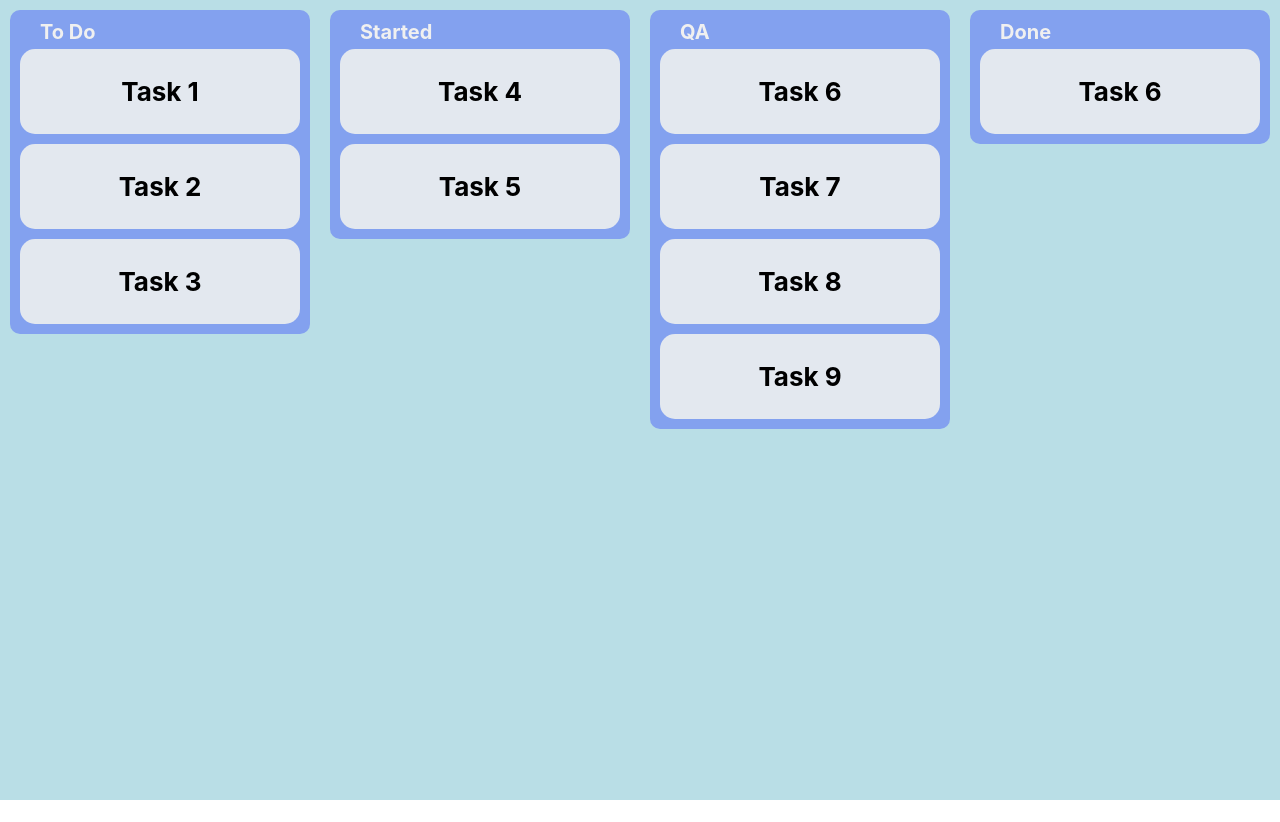
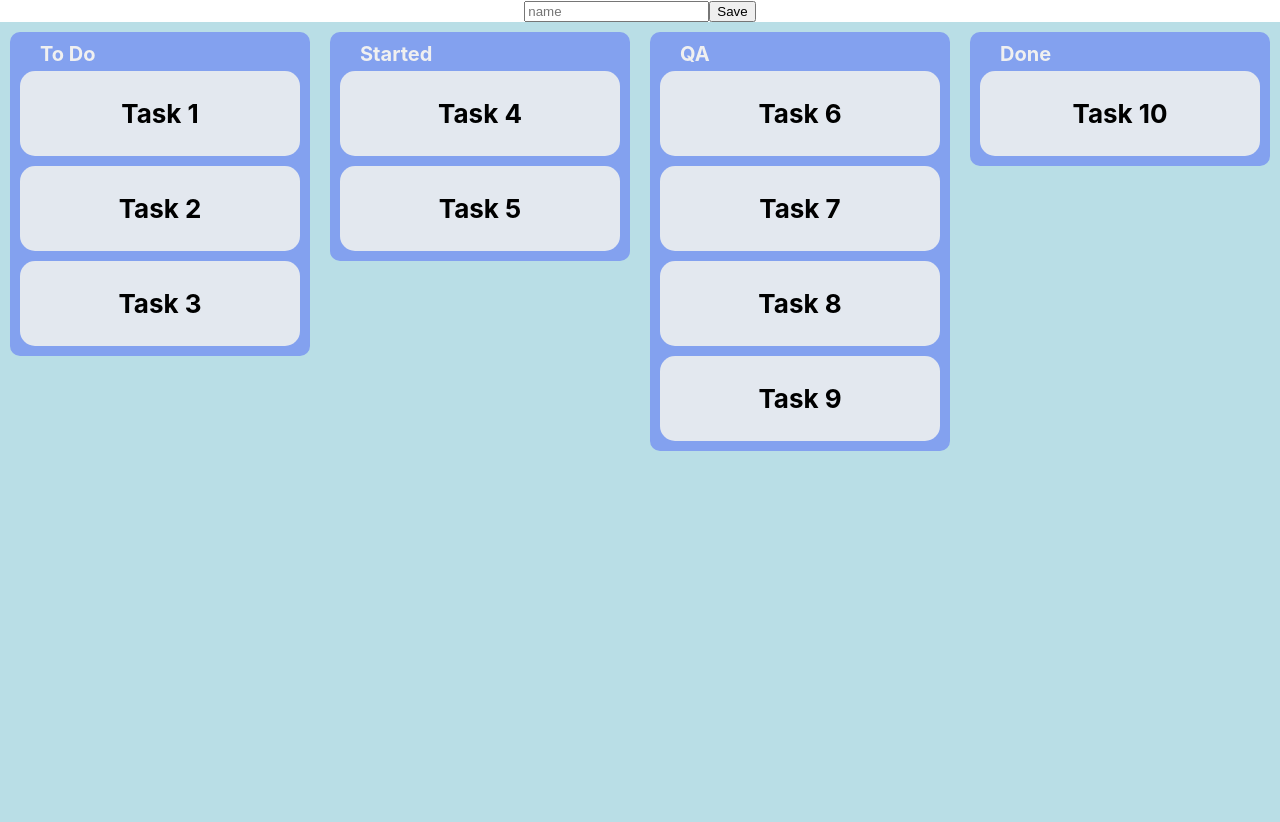
Before and after one commit to UserSampath/task-kanban2, a React (Create React App) app: page / in a window 1280 px wide. Before the commit the page ends 800 px from the top, so only its background shows below. Built offline with nearby package versions, Linux system fonts and the light colour scheme.

Commit message:
can add cards

```diff
--- a/src/App.js
+++ b/src/App.js
@@ -1,19 +1,47 @@
-import React from 'react';
 import './App.css';
+import React, { useState } from 'react';
 import DragNDrop from './components/DragNDrop';
 
 const data = [
   { title: 'To Do', items: ['Task 1', 'Task 2', 'Task 3'] },
   { title: 'Started', items: ['Task 4', 'Task 5'] },
   { title: 'QA', items: ['Task 6', 'Task 7', 'Task 8', 'Task 9'] },
-  { title: 'Done', items: ['Task 6'] }
+  { title: 'Done', items: ['Task 10'] }
 ]
 
+const dataHandler = (data, temp1) => {
+  data = temp1;
+}
+
 function App() {
+  const [list, setList] = useState(data);
+  const [name, setName] = useState('');
+
+
+  const handleSubmit = (e) => {
+    e.preventDefault();
+    if (name) {
+      const temp1 = list;
+      const temp2 = temp1[0];
+      const temp3 = temp2.items;
+      temp3.push(name);
+      temp1[0].items = temp3;
+      setList(temp1);
+      console.log(list);
+      dataHandler(data, temp1);
+      setName('');
+    }
+  }
+
   return (
     <div className="App">
+
+      <form onSubmit={handleSubmit}>
+        <input type="text" placeholder="name" name="name" value={name} onChange={(e) => setName(e.target.value)} />
+        <button>Save</button>
+      </form>
       <header className="App-header">
-        <DragNDrop data={data} />
+        <DragNDrop data={list} />
       </header>
     </div>
   );
```
Also changed, not shown: src/components/DragNDrop.js (+4 -4 lines).
